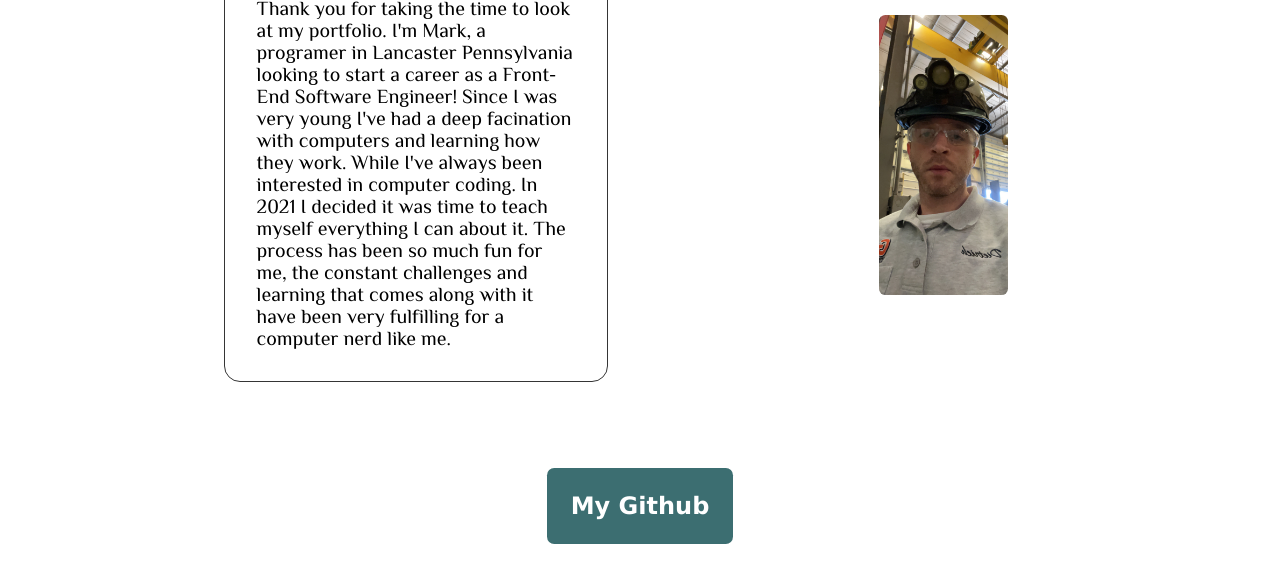
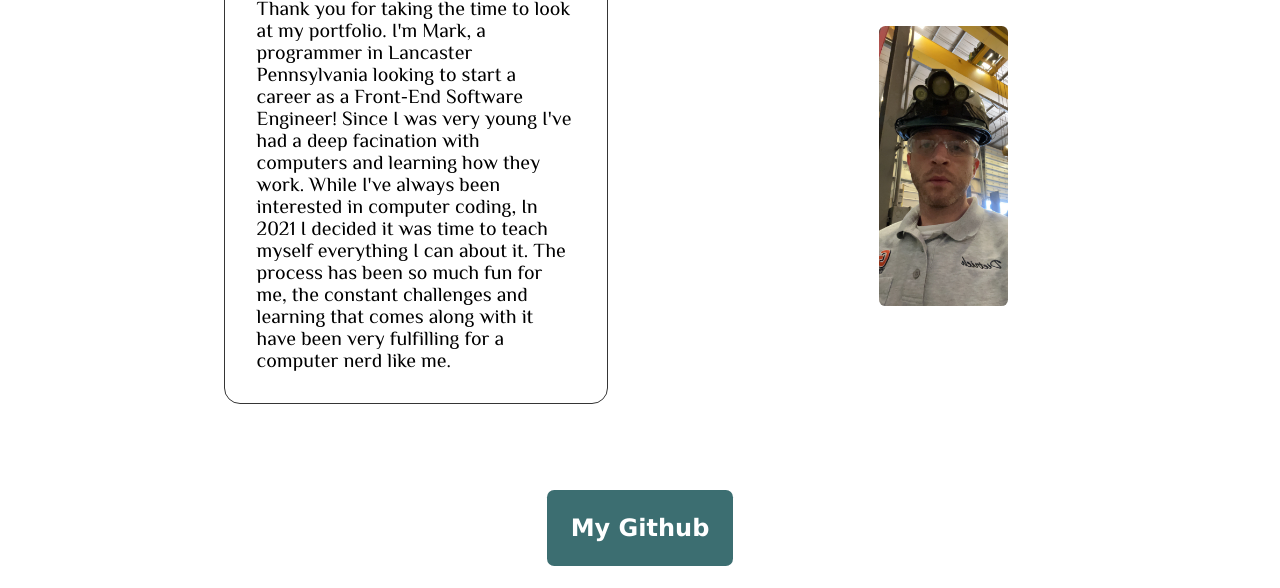
Before and after one commit to Solon1te/Personal_portfolio, a plain HTML site: page index.html in a window 1280 px wide. Shown: the part 212-800 px from the top of the page. Drawn offline with Linux system fonts and the light colour scheme; a web font is replaced by a local one.

Commit message:
fix spelling and grammer

```diff
--- a/index.html
+++ b/index.html
@@ -28,11 +28,11 @@
                 <div class="aboutme">
                 <h2>About Me:</h2>
                 <p>Thank you for taking the time to look at my portfolio.
-                I'm Mark, a programer in Lancaster Pennsylvania looking
+                I'm Mark, a programmer in Lancaster Pennsylvania looking
                 to start a career as a Front-End Software Engineer! Since
                 I was very young I've had a deep facination with computers and
                 learning how they work. While I've always been interested in
-                computer coding. In 2021 I decided it was time to teach myself
+                computer coding, In 2021 I decided it was time to teach myself
                 everything I can about it. The process has been so
                 much fun for me, the constant challenges and learning that comes
                 along with it have been very fulfilling for a computer nerd like me.</p>
```
